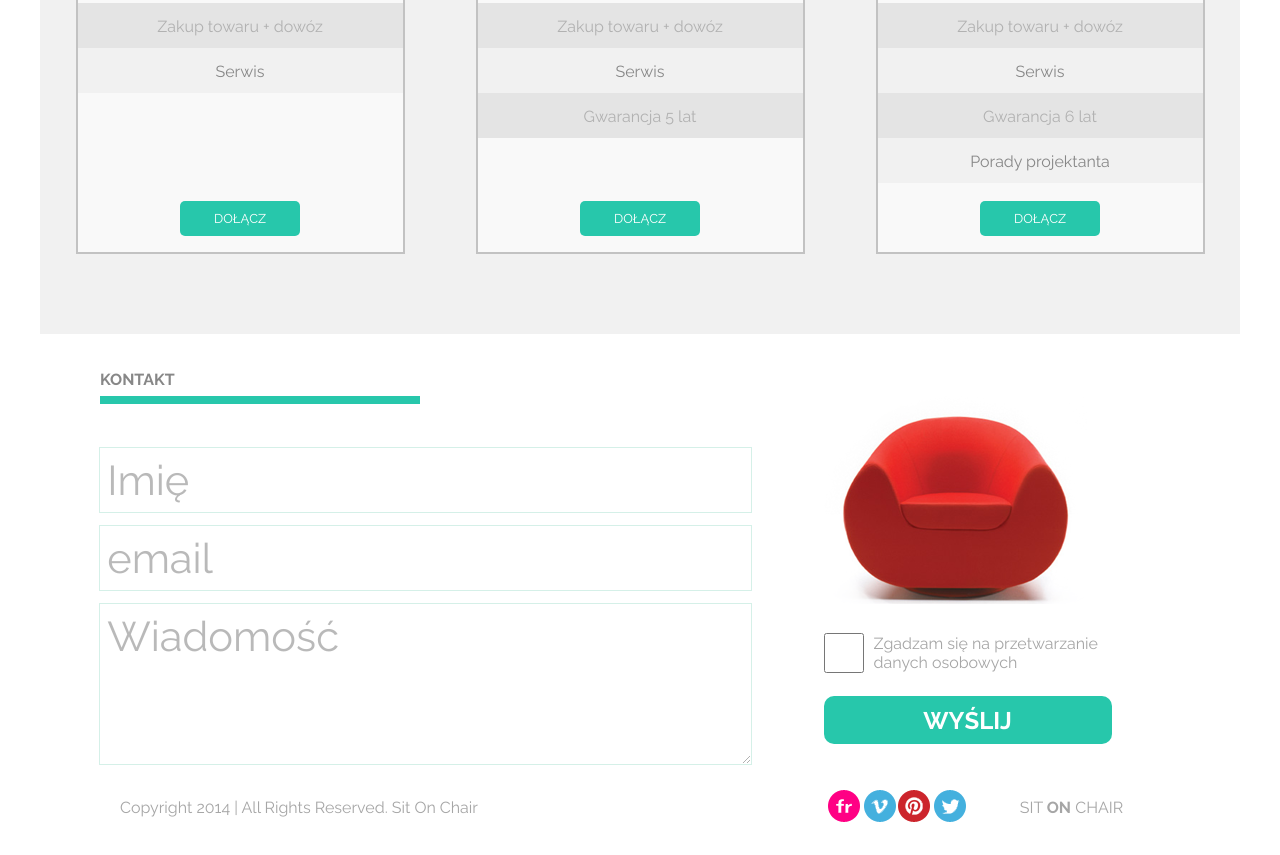
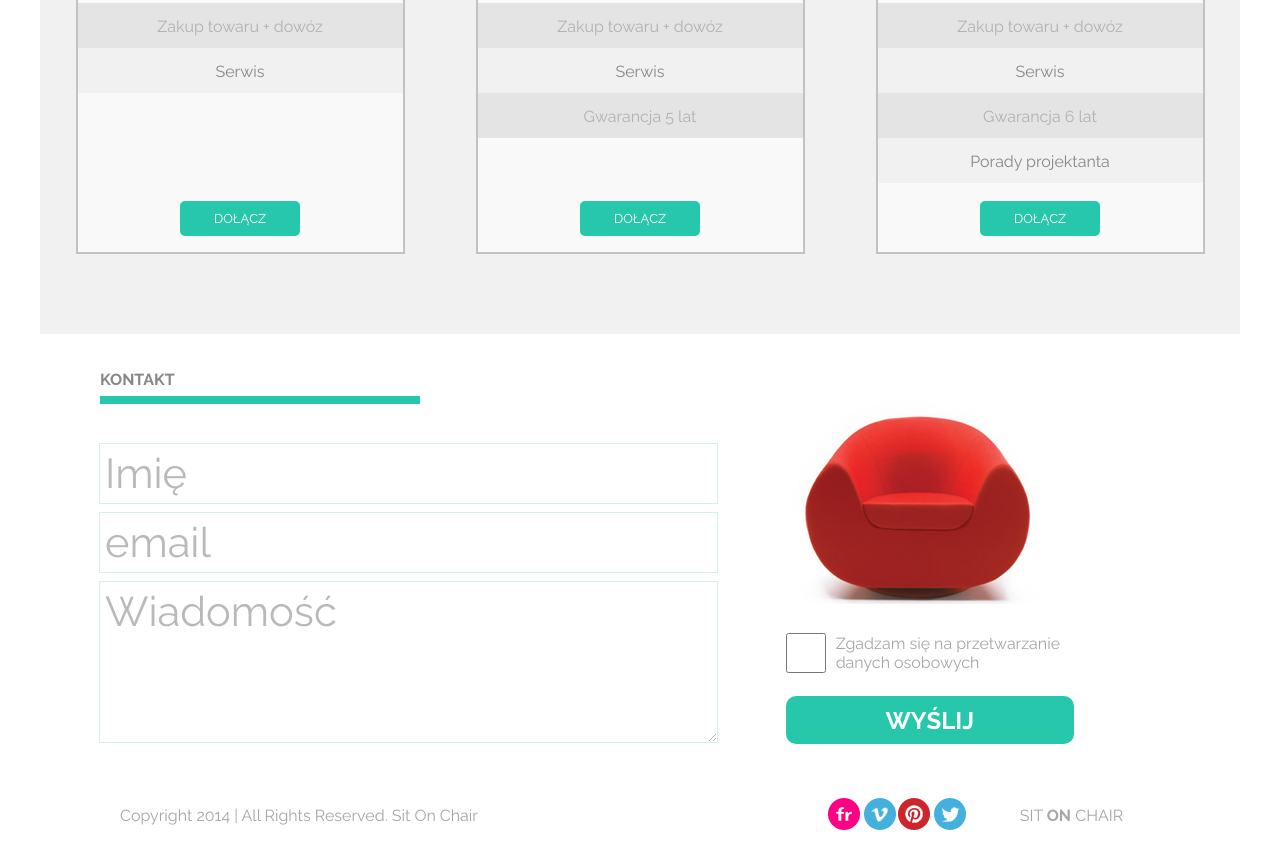
Before and after one commit to Szymon91/Sit-on-chair, a website: page index.html in a window 1280 px wide. Shown: the part 1197-2052 px from the top of the page. Drawn offline with Linux system fonts and the light colour scheme.

```diff
--- a/index.html
+++ b/index.html
@@ -39,7 +39,7 @@
             </div>
             <button id="nextPicture">&#62;</button>
         </section>
-        <section id="second__section" class="clearfix">
+        <section id="second__section">
             <div class="chairs__img">
                 <div class="background">
                     <h2 class="border">Chair CLAIR</h2>
@@ -124,7 +124,6 @@
                 </form>
             </div>
         </section>
-        <div style="clear:both"></div>
         <footer>
             <div>
                 <p>Copyright 2014 | All Rights Reserved. Sit On Chair</p>
--- a/scss/style.scss
+++ b/scss/style.scss
@@ -337,36 +337,60 @@
     font-weight: 600;
 }
 
-#form {
+section#form {
+    display: flex;
     width: 90%;
     margin: 0 auto;
+
+    #form__left__side {
+        flex-grow: 2;
+
+        h3 {
+            margin: 0 0 30px 0;
+        }
+
+        textarea {
+            min-height: 160px;
         }
 
         form input[type=text],
         form input[type=email],
         textarea {
             font-size: 2.6rem;
-    padding: 1%;
+            padding: 5px;
             outline: 1px solid rgba(45, 183, 142, 0.4);
             border: none;
             opacity: 0.5;
             width: 90%;
-    margin-top: 2%;
+            margin-top: 10px;
+        }
     }
 
-textarea {
-    min-height: 10rem;
+    #form__right__side {
+        flex-grow: 1;
+
+        form {
+            position: relative;
+
+            img {
+                margin-top: 60px;
+                margin-bottom: 25px;
+            }
+
+            input[type="checkbox"] {
+                width: 40px;
+                height: 40px;
             }
 
             .checkbox__description {
                 color: #a6a6a6;
                 font-size: 1rem;
                 position: absolute;
-    bottom: 4.5rem;
+                bottom: 72px;
                 left: 50px;
             }
 
-form input[type=submit] {
+            input[type=submit] {
                 color: white;
                 background-color: $primaryColor;
                 padding: 7px 26px 7px 26px;
@@ -382,42 +406,16 @@
                     background-color: #1b956c;
                 }
             }
-
-#form__left__side {
-    float: left;
-    width: 67%;
-
-    h3 {
-        margin: 0 0 30px 0;
         }
-}
-
-#form__right__side {
-    form {
-        position: relative;
-
-        img {
-            margin-top: 60px;
-            margin-bottom: 25px;
-        }
-    }
-
-    float: left;
-    width: 33%;
-
-    input[type="checkbox"] {
-        width: 40px;
-        height: 40px;
     }
 }
 
 footer {
     display: flex;
-    margin-top: 30px;
     color: #a6a6a6;
     padding: 20px;
     width: 90%;
-    margin: 0 auto;
+    margin: 30px auto 0 auto;
     align-items: center;
 
     div:first-child {
```
Also changed, not shown: css/style.css. Lines whose indentation alone changed are shown as unchanged.
